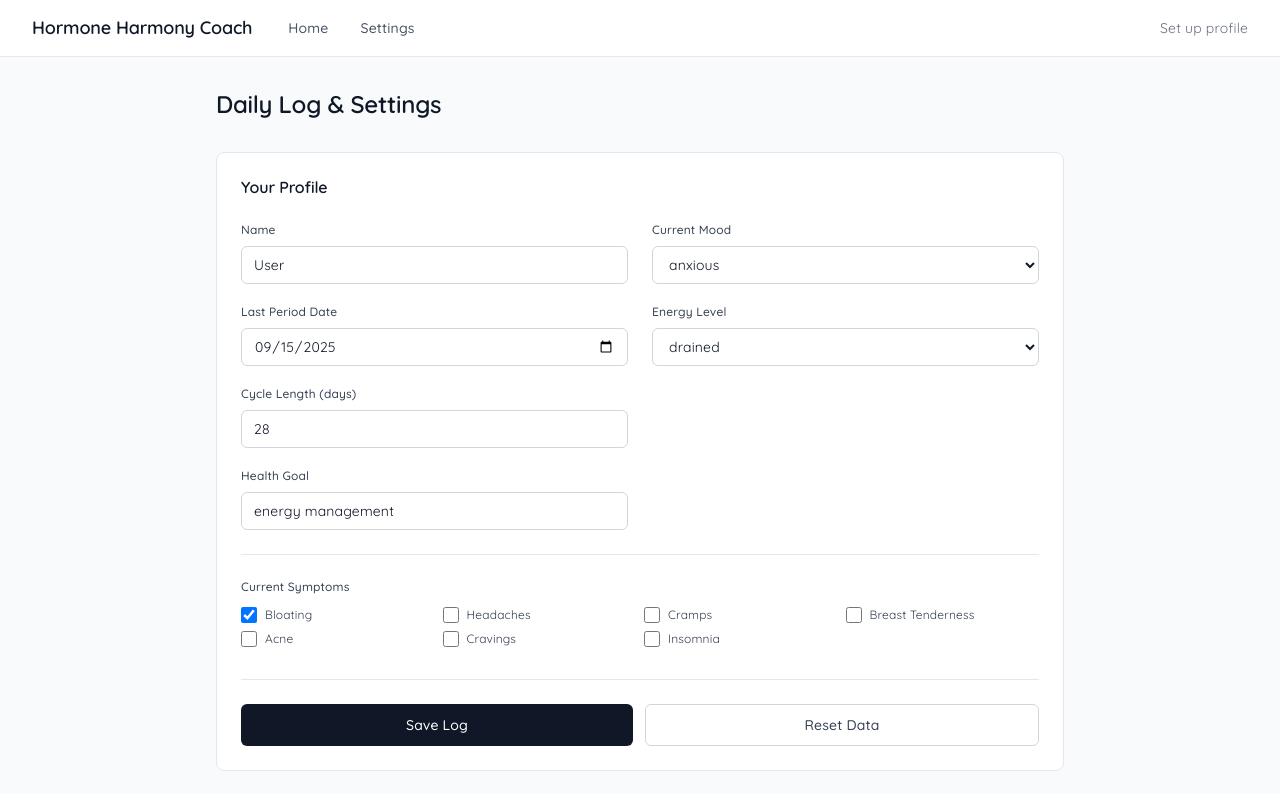
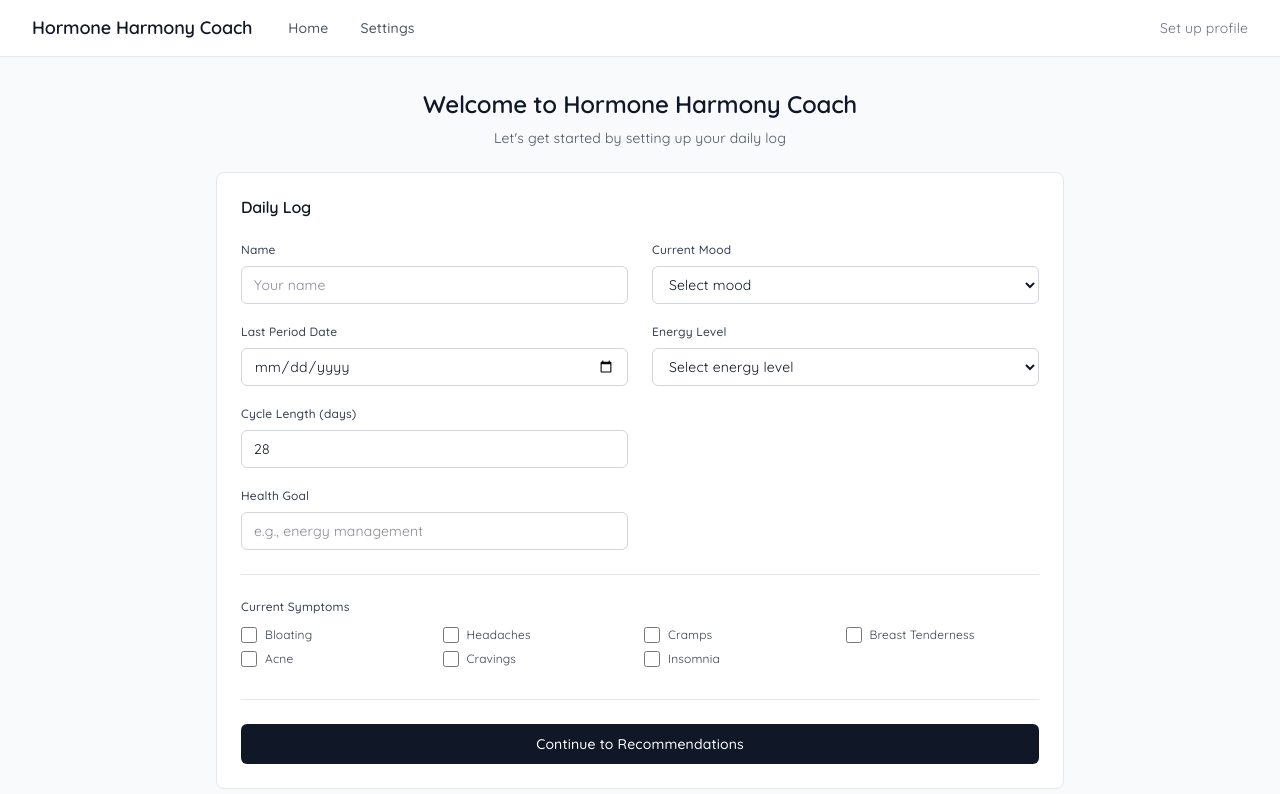
Before and after one commit to HLIapp/HLINewAgentHackathon, a Next.js app in the folder my-ai-app/: page /settings in a window 1280 px wide. Shown: the top 794 px of the page. Built offline with nearby package versions, Linux system fonts and the light colour scheme.

Commit message:
final touches

```diff
--- a/my-ai-app/src/app/intervention/[id]/page.tsx
+++ b/my-ai-app/src/app/intervention/[id]/page.tsx
@@ -518,9 +518,6 @@ export default function InterventionDetailPage() {
                             </div>
                             <div className="flex-1">
                               <p className="text-gray-900 text-sm font-medium">{step.instruction}</p>
-                              {step.duration_seconds && (
-                                <p className="text-xs text-gray-500 mt-1">{step.duration_seconds}s</p>
-                              )}
                             </div>
                           </div>
 
@@ -530,9 +527,9 @@ export default function InterventionDetailPage() {
                             </div>
                           )}
 
-                          {step.physiological_explanation && (
-                            <div className="ml-9 mt-2 text-xs text-gray-600">
-                              {step.physiological_explanation}
+                          {step.duration_seconds && (
+                            <div className="ml-9 mt-2 text-xs text-gray-500">
+                              {step.duration_seconds}s
                             </div>
                           )}
                         </div>
--- a/my-ai-app/src/app/page.tsx
+++ b/my-ai-app/src/app/page.tsx
@@ -1,19 +1,30 @@
 'use client';
 
 import { useEffect, useState } from 'react';
+import { useRouter } from 'next/navigation';
 import { getUserProfile, initializeUserData, isInterventionCompletedToday } from '@/utils/userStorage';
 import { detectPhase } from '@/utils/menstrualCycle';
 import { InterventionCard } from '@/types/interventions';
 
 export default function Home() {
+  const router = useRouter();
   const [userProfile, setUserProfile] = useState<any>(null);
   const [currentPhase, setCurrentPhase] = useState<string>('');
   const [interventions, setInterventions] = useState<InterventionCard[]>([]);
-  const [loading, setLoading] = useState(false);
+  const [loading, setLoading] = useState(true);
   const [dayOfCycle, setDayOfCycle] = useState<number>(0);
   const [interventionIntros, setInterventionIntros] = useState<Record<string, string>>({});
 
   useEffect(() => {
+    // Check if user has completed onboarding
+    const hasCompletedOnboarding = localStorage.getItem('hasCompletedOnboarding');
+
+    if (!hasCompletedOnboarding) {
+      // Redirect to settings for onboarding
+      router.push('/settings');
+      return;
+    }
+
     // Initialize user data
     const userData = initializeUserData();
     const profile = getUserProfile() || userData.profile;
@@ -28,7 +39,9 @@ export default function Home() {
       // Load interventions from cache or fetch new ones
       loadInterventions(profile, cycleInfo.phase);
     }
-  }, []);
+
+    setLoading(false);
+  }, [router]);
 
   const loadInterventions = async (profile: any, phase: string) => {
     // Check localStorage cache first
@@ -137,6 +150,15 @@ export default function Home() {
     };
     return emojis[phase as keyof typeof emojis] || '✨';
   };
+
+  // Show loading state while checking onboarding
+  if (loading) {
+    return (
+      <div className="min-h-screen bg-gray-50 flex items-center justify-center">
+        <div className="text-sm text-gray-500">Loading...</div>
+      </div>
+    );
+  }
 
   return (
     <div className="min-h-screen bg-gray-50 py-8">
--- a/my-ai-app/src/app/settings/page.tsx
+++ b/my-ai-app/src/app/settings/page.tsx
@@ -1,6 +1,7 @@
 'use client';
 
 import { useState, useEffect } from 'react';
+import { useRouter } from 'next/navigation';
 import {
   getUserProfile,
   saveUserProfile,
@@ -14,12 +15,14 @@ import {
 } from '@/utils/userStorage';
 
 export default function SettingsPage() {
+  const router = useRouter();
   const [profile, setProfile] = useState<UserProfile | null>(null);
   const [userData, setUserData] = useState<UserData | null>(null);
+  const [isFirstTime, setIsFirstTime] = useState(false);
   const [formData, setFormData] = useState({
     id: 'pjae',
-    username: 'PJ Vang',
-    lastPeriod: '2024-10-01',
+    username: '',
+    lastPeriod: '',
     cycleLength: 28,
     goal: '',
     symptoms: [] as string[],
@@ -39,7 +42,12 @@ export default function SettingsPage() {
   const energyOptions = ['drained', 'normal', 'energized'];
 
   useEffect(() => {
-    // Initialize user data if none exists
+    // Check if this is the first time (onboarding)
+    const hasCompletedOnboarding = localStorage.getItem('hasCompletedOnboarding');
+    setIsFirstTime(!hasCompletedOnboarding);
+
+    // Only load existing data if user has completed onboarding
+    if (hasCompletedOnboarding) {
       const data = initializeUserData();
       const userProfile = getUserProfile() || data.profile;
 
@@ -57,6 +65,8 @@ export default function SettingsPage() {
         notifications: userProfile.preferences?.notifications ?? true,
         theme: userProfile.preferences?.theme || 'light'
       });
+    }
+    // If first time, form data already has empty defaults from useState
   }, []);
 
   const handleSave = () => {
@@ -86,7 +96,15 @@ export default function SettingsPage() {
     setProfile(updatedProfile);
     setUserData(updatedUserData);
 
+    // Mark onboarding as completed
+    localStorage.setItem('hasCompletedOnboarding', 'true');
+
+    // If this is first time, redirect to home
+    if (isFirstTime) {
+      router.push('/');
+    } else {
       alert('Settings saved successfully!');
+    }
   };
 
   const handleReset = () => {
@@ -121,12 +139,26 @@ export default function SettingsPage() {
   return (
     <div className="min-h-screen bg-gray-50 py-8">
       <div className="max-w-4xl mx-auto px-4 sm:px-6">
+        {isFirstTime && (
+          <div className="mb-6 text-center">
+            <h1 className="text-2xl font-semibold text-gray-900 mb-2 tracking-tight">
+              Welcome to Hormone Harmony Coach
+            </h1>
+            <p className="text-sm text-gray-600">
+              Let's get started by setting up your daily log
+            </p>
+          </div>
+        )}
+        {!isFirstTime && (
           <h1 className="text-2xl font-semibold text-gray-900 mb-8 tracking-tight">
             Daily Log & Settings
           </h1>
+        )}
 
         <div className="bg-white border border-gray-200 rounded-lg p-6 mb-6">
-          <h2 className="text-base font-semibold text-gray-900 mb-6 tracking-tight">Your Profile</h2>
+          <h2 className="text-base font-semibold text-gray-900 mb-6 tracking-tight">
+            {isFirstTime ? 'Daily Log' : 'Your Profile'}
+          </h2>
 
           <div className="grid grid-cols-1 md:grid-cols-2 gap-6">
             {/* Left Column */}
@@ -199,6 +231,7 @@ export default function SettingsPage() {
                   onChange={(e) => setFormData({ ...formData, mood: e.target.value })}
                   className="w-full px-3 py-2 text-sm border border-gray-300 rounded-md focus:outline-none focus:ring-1 focus:ring-gray-400 focus:border-gray-400"
                 >
+                  <option value="">Select mood</option>
                   {moodOptions.map(mood => (
                     <option key={mood} value={mood} className="capitalize">
                       {mood}
@@ -216,6 +249,7 @@ export default function SettingsPage() {
                   onChange={(e) => setFormData({ ...formData, energy: e.target.value })}
                   className="w-full px-3 py-2 text-sm border border-gray-300 rounded-md focus:outline-none focus:ring-1 focus:ring-gray-400 focus:border-gray-400"
                 >
+                  <option value="">Select energy level</option>
                   {energyOptions.map(energy => (
                     <option key={energy} value={energy} className="capitalize">
                       {energy}
@@ -254,14 +288,16 @@ export default function SettingsPage() {
               onClick={handleSave}
               className="flex-1 bg-gray-900 text-white py-2.5 px-4 rounded-md hover:bg-gray-800 focus:outline-none focus:ring-1 focus:ring-gray-400 text-sm font-medium"
             >
-              Save Log
+              {isFirstTime ? 'Continue to Recommendations' : 'Save Log'}
             </button>
+            {!isFirstTime && (
               <button
                 onClick={handleReset}
                 className="flex-1 border border-gray-300 text-gray-700 py-2.5 px-4 rounded-md hover:border-gray-400 focus:outline-none focus:ring-1 focus:ring-gray-400 text-sm font-medium"
               >
                 Reset Data
               </button>
+            )}
           </div>
         </div>
 
```
Lines whose indentation alone changed are shown as unchanged.
